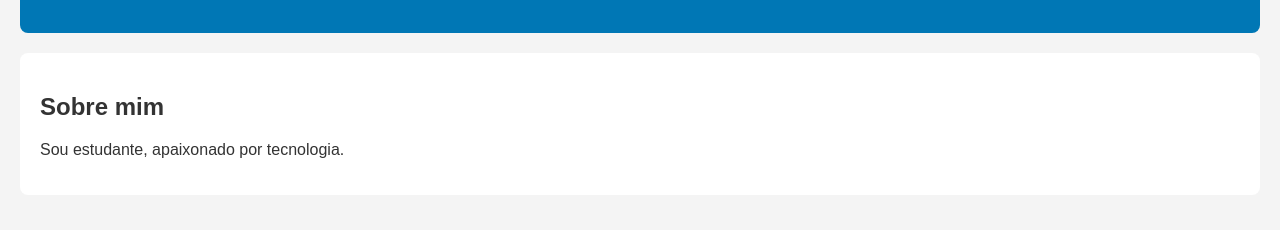
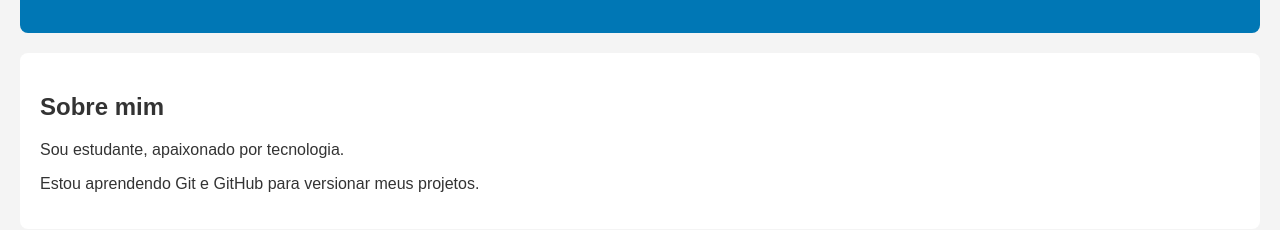
Before and after one commit to enzodollabellasm/meu-portfolio, a plain HTML site: page academicos/projeto-exemplo/index.html in a window 1280 px wide. Shown: the part 114-344 px from the top of the page. Drawn offline with Linux system fonts and the light colour scheme.

Commit message:
Versão 1.1: Adicionado parágrafo sobre aprendizado de Git

```diff
--- a/academicos/projeto-exemplo/index.html
+++ b/academicos/projeto-exemplo/index.html
@@ -15,6 +15,7 @@
     <section>
       <h2>Sobre mim</h2>
       <p>Sou estudante, apaixonado por tecnologia.</p>
+      <p>Estou aprendendo Git e GitHub para versionar meus projetos.</p>
     </section>
   </main>
 </body>
```
